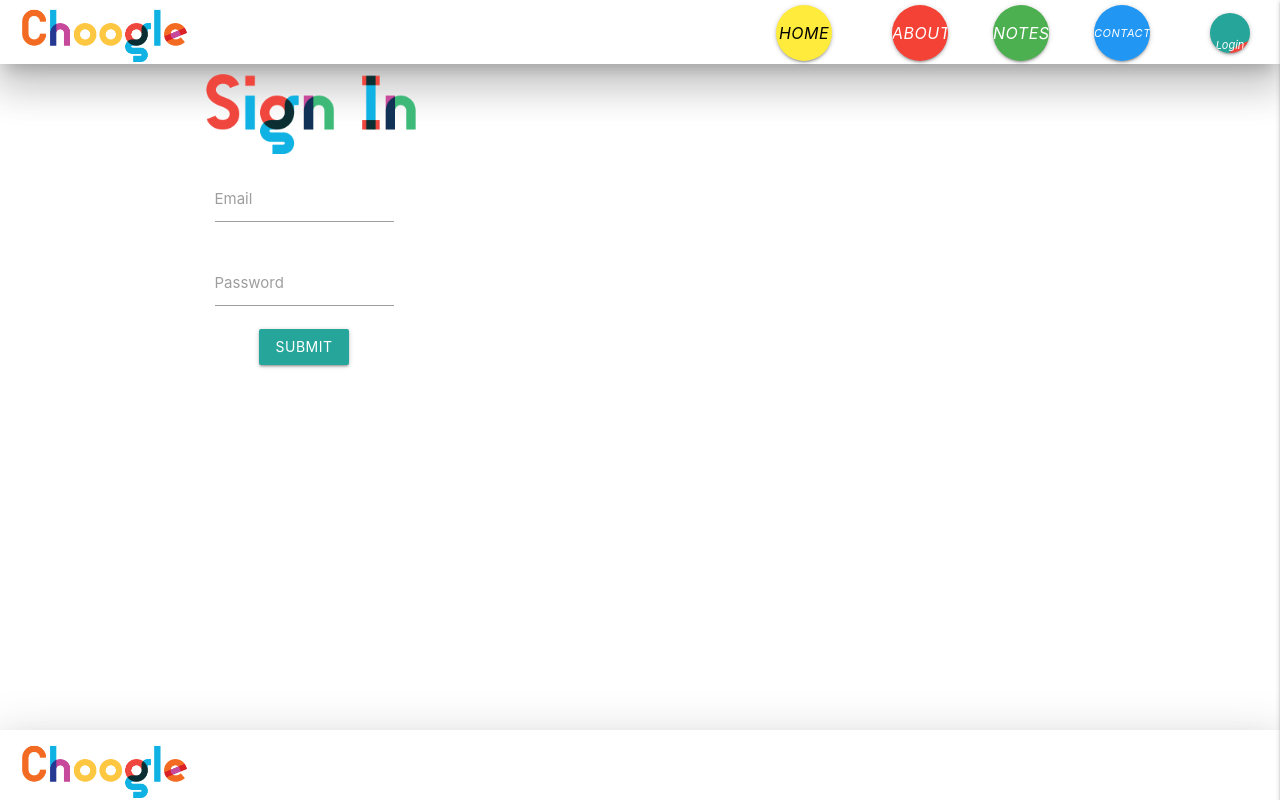
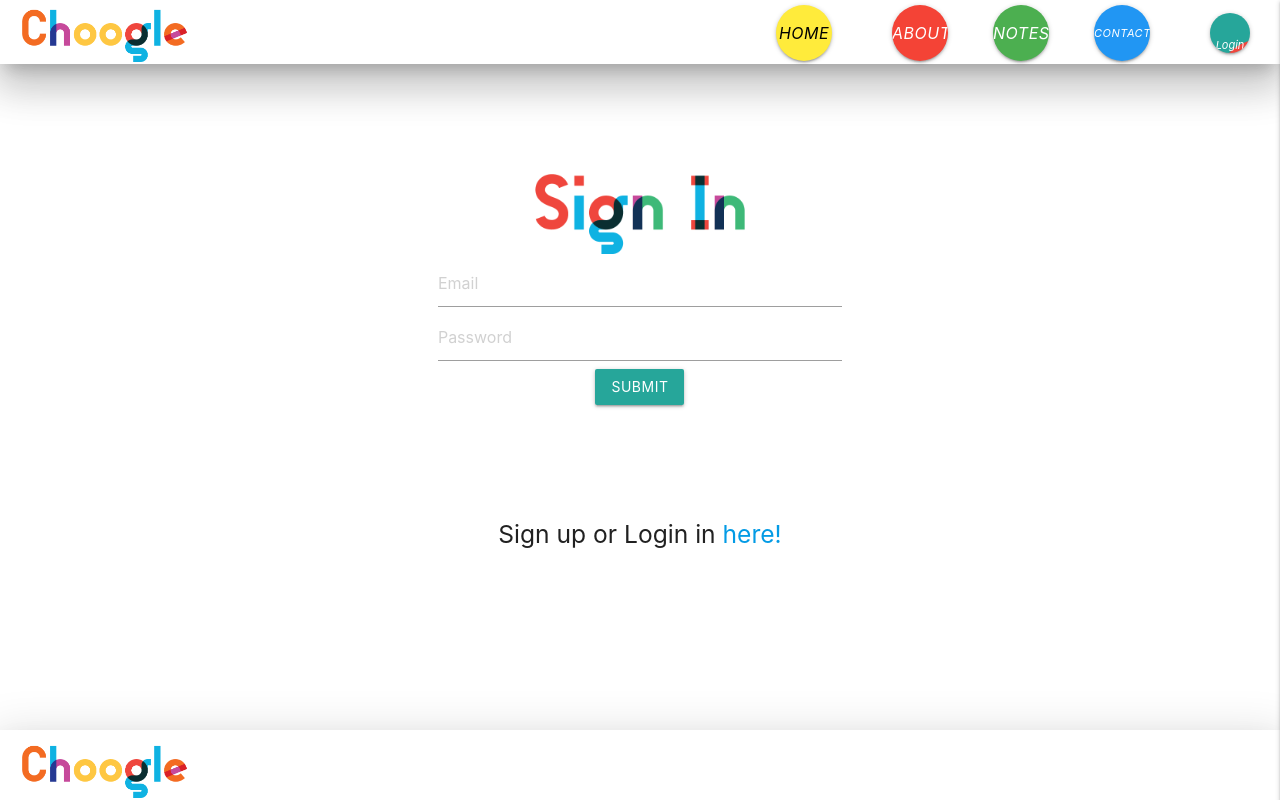
Before and after one commit to kmeersman624/Choogle, a React (Create React App) app in the folder client/: page /signup in a window 1280 px wide. Built offline with nearby package versions, Linux system fonts and the light colour scheme.

Commit message:
added links and styling to login and signup pages

```diff
--- a/client/src/pages/LogIn/index.js
+++ b/client/src/pages/LogIn/index.js
@@ -1,21 +1,27 @@
 import React from "react";
-import { Container, Col, Row, Button } from "react-materialize";
+import { Link } from 'react-router-dom'
+import { Container, Col, Row, Button, } from "react-materialize";
 import login from "../../images/LoginLink.png"
 import "../LogIn/styles.css"
 
 function LogIn() {
   return (
 
-      <Container>
+      <Container className="container-fluid">
         <Row className="verticalAlignItems">
           <Col className="s4"/>
-          <Col className="center s4">
+          <Col className="center s4 margin-top">
             <img className="signin" src={login}/>
             <input size="60" id="TextInput-6" placeholder="Email" />
             <input size="60" id="TextInput-4" placeholder="Password" />
-            <Button className="submit" node="button" type="submit" waves="light">
+            <Button className="submit large" node="button" type="submit" waves="light">
               Submit
             </Button>
+            <Row>
+              <Col className="s12 margin-top">
+                <h5>Login in or Sign up <Link to="/signup">here!</Link></h5>
+              </Col>
+            </Row>
           </Col>
           <Col className="s4"/>
         </Row>
--- a/client/src/pages/LogIn/styles.css
+++ b/client/src/pages/LogIn/styles.css
@@ -1,14 +1,28 @@
-.signin{
+.signin {
   height: 90px;
 }
 
-.col.center.s3{
+.col.center.s3 {
   margin-bottom: 50px;
   height: 350px;
-
 }
 
 .verticalAlignItems {
   margin-top: 150px;
   align-items: center;
 }
+
+.container-fluid {
+  width: 100%;
+  max-width: initial;
+}
+.row {
+  margin: 0;
+}
+.col {
+  padding: 0;
+}
+
+.margin-top {
+    margin-top: 100px;
+}
--- a/client/src/pages/SignUp/index.js
+++ b/client/src/pages/SignUp/index.js
@@ -1,21 +1,29 @@
 import React from "react";
-import { Container, Col, Row, TextInput, Button } from "react-materialize";
+import { Link } from 'react-router-dom'
+import { Container, Col, Row, Button } from "react-materialize";
 import signin from "../../images/SignInLink.png"
 import "../SignUp/styles.css"
 
 function SignUp() {
   return (
 
-      <Container>
+      <Container className="container-fluid">
         <Row>
-          <Col className=" center s3">
+        <Col className="s4"/>
+          <Col className=" center s4 margin-top">
             <img className="signin" src={signin}/>
-            <TextInput id="TextInput-6" label="Email" />
-            <TextInput id="TextInput-4" label="Password" />
+            <input size="60" id="TextInput-6" placeholder="Email" />
+            <input size="60" id="TextInput-4" placeholder="Password" />
             <Button className="submit" node="button" type="submit" waves="light">
               Submit
             </Button>
+            <Row>
+              <Col className="s12 margin-top">
+                <h5>Sign up or Login in <Link to="/login">here!</Link></h5>
+              </Col>
+            </Row>
           </Col>
+          <Col className="s4"/>
         </Row>
       </Container>
 
--- a/client/src/pages/SignUp/styles.css
+++ b/client/src/pages/SignUp/styles.css
@@ -1,9 +1,23 @@
-.signin{
-    height: 90px;
+.signin {
+  height: 90px;
 }
 
-.col.center.s3{
-   margin-bottom: 50px;
-   height: 350px;
+.col.center.s3 {
+  margin-bottom: 50px;
+  height: 350px;
+}
 
+.container-fluid {
+  width: 100%;
+  max-width: initial;
 }
+.row {
+  margin: 0;
+}
+.col {
+  padding: 0;
+}
+
+.margin-top {
+  margin-top: 100px;
+}
```
Lines whose indentation alone changed are shown as unchanged.
